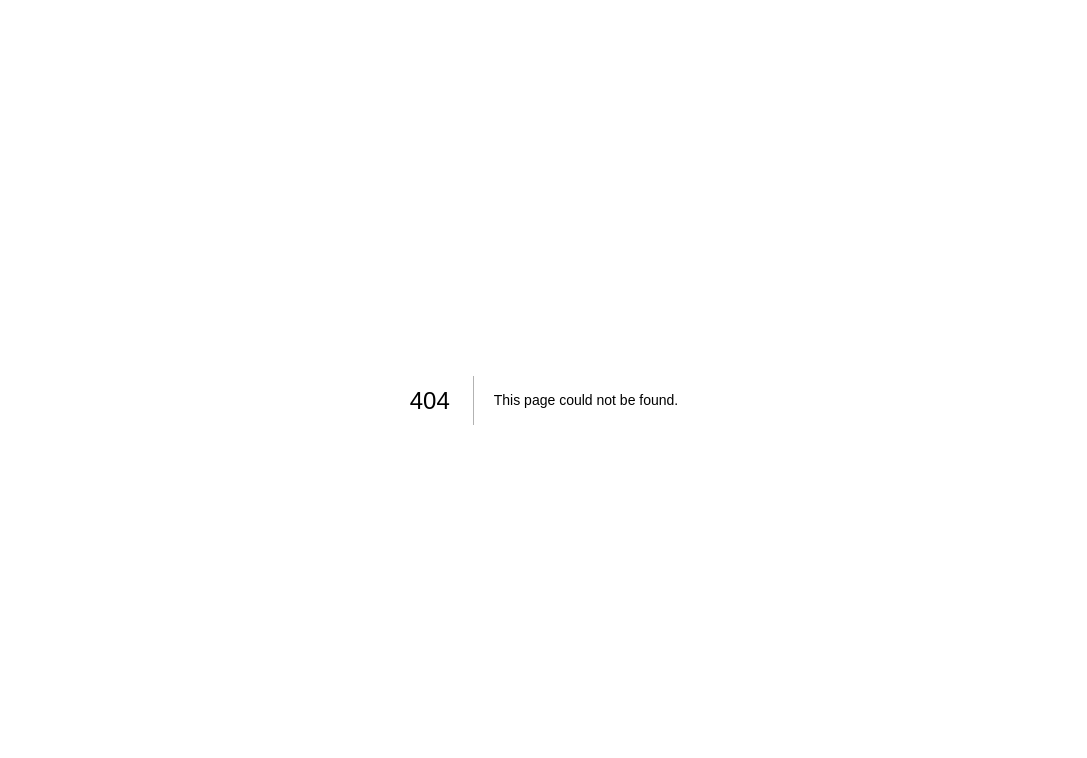
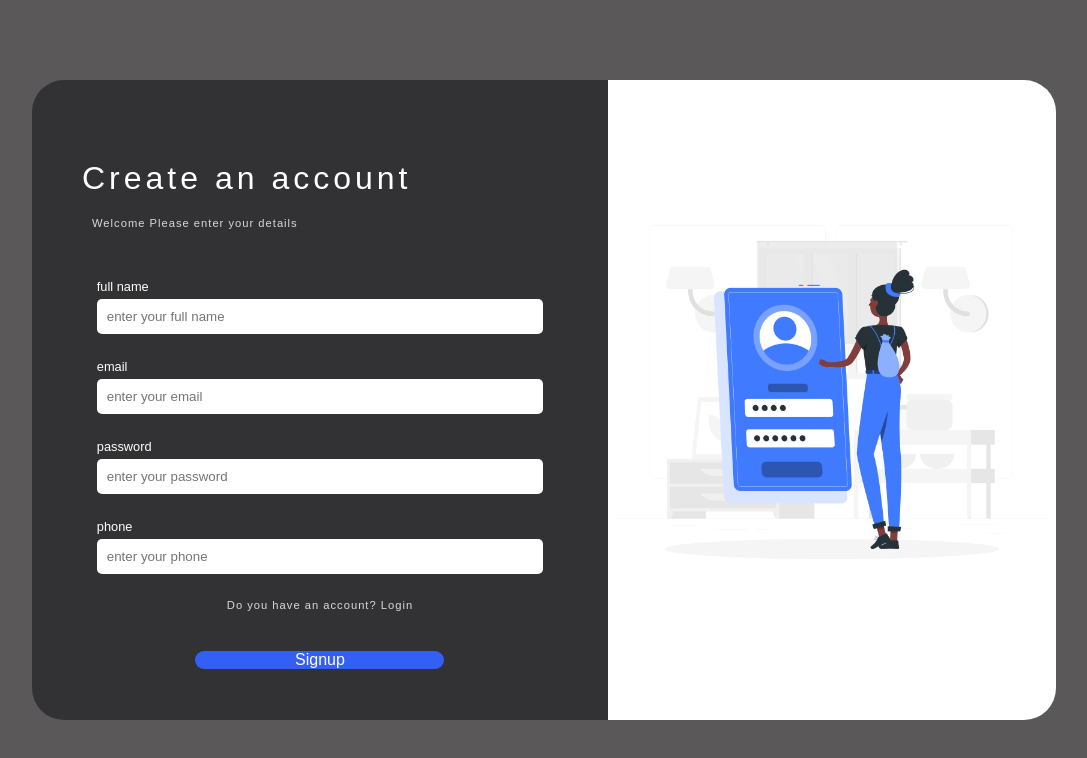
Before and after one commit to victoriamilans/Client-Next.js, a Next.js app: page /register in a window 1280 px wide. Before the commit this address had no page. Shown: the top 758 px of the page, without its empty margins (96-1183 px from the left). Built offline with nearby package versions, Linux system fonts and the light colour scheme.

Commit message:
feat/ add register page/style

```diff
--- /dev/null
+++ b/src/pages/register.tsx
@@ -0,0 +1,45 @@
+import { LoginRegisterContainer } from "@/components/LoginRegisterContainer";
+import api from "@/services/api";
+import { StyledLoginRegisterButton } from "@/styles/LoginRegisterButton";
+import { StyledRegisterForm } from "@/styles/RegisterForm";
+import { IProps } from "@/types";
+import { GetServerSideProps, NextPage } from "next";
+import register from "../assets/register.png";
+
+const RegisterPage: NextPage<IProps> = () => {
+  return (
+    <>
+      <LoginRegisterContainer props={register}>
+        <h1>Create an account</h1>
+        <span className="welcomeSpan">Welcome Please enter your details</span>
+        <StyledRegisterForm>
+          <label>full name</label>
+          <input type={"text"} id={"name"} placeholder="enter your full name" />
+          <label>email</label>
+          <input type={"email"} id={"email"} placeholder="enter your email" />
+          <label>password</label>
+          <input
+            type={"password"}
+            id={"password"}
+            placeholder="enter your password"
+          />
+          <label>phone</label>
+          <input type={"tel"} id={"phone"} placeholder="enter your phone" />
+          <span>Do you have an account? Login</span>
+          <StyledLoginRegisterButton>Signup</StyledLoginRegisterButton>
+        </StyledRegisterForm>
+      </LoginRegisterContainer>
+    </>
+  );
+};
+
+export default RegisterPage;
+
+// export const getServiceSideProps: GetServerSideProps<
+//   IClientLogin
+// > = async () => {
+//   const response = await api.post("/login");
+//   const client = response.data;
+
+//   return { props: client };
+// };
--- /dev/null
+++ b/src/styles/RegisterForm.ts
@@ -0,0 +1,45 @@
+import styled from "styled-components";
+
+export const StyledRegisterForm = styled.form`
+  width: 90%;
+  height: 67%;
+
+  display: flex;
+  flex-direction: column;
+
+  display: flex;
+  align-self: center;
+
+  margin-top: 50px;
+
+  label {
+    font-size: 0.8rem;
+    margin-bottom: 5px;
+  }
+
+  input {
+    height: 50px;
+    padding: 10px;
+
+    border-radius: 5px;
+
+    margin-bottom: 25px;
+  }
+
+  span {
+    font-size: 0.7rem;
+    font-weight: 100;
+    color: var(--grey);
+    letter-spacing: 1px;
+
+    align-self: center;
+  }
+
+  @media (max-width: 800px) {
+    flex-direction: column;
+
+    input {
+      height: 40px;
+    }
+  }
+`;
```
Also changed, not shown: src/assets/register.png (added).
